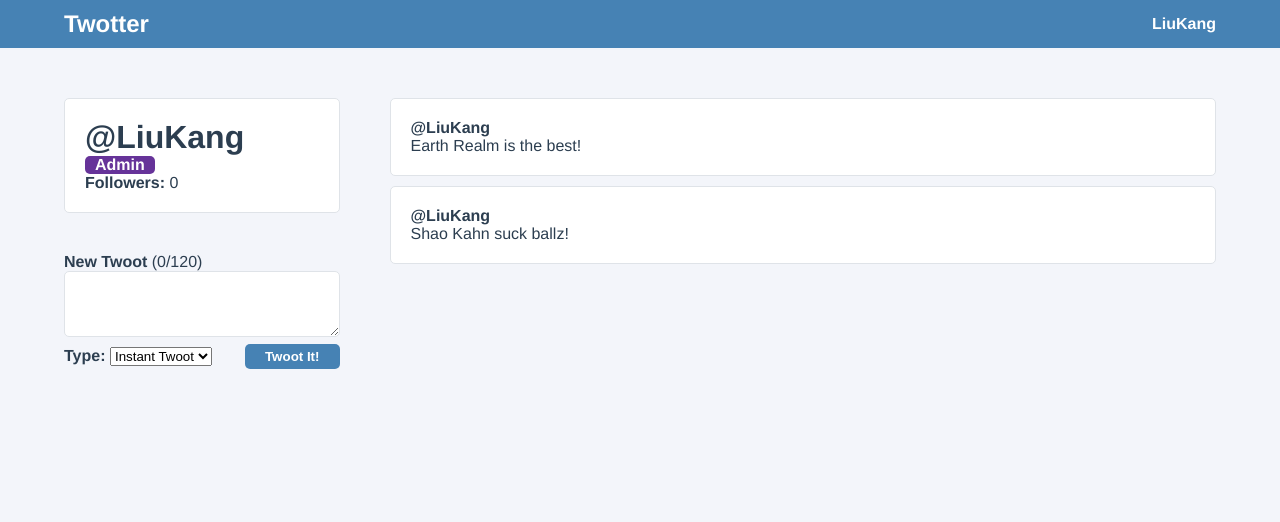
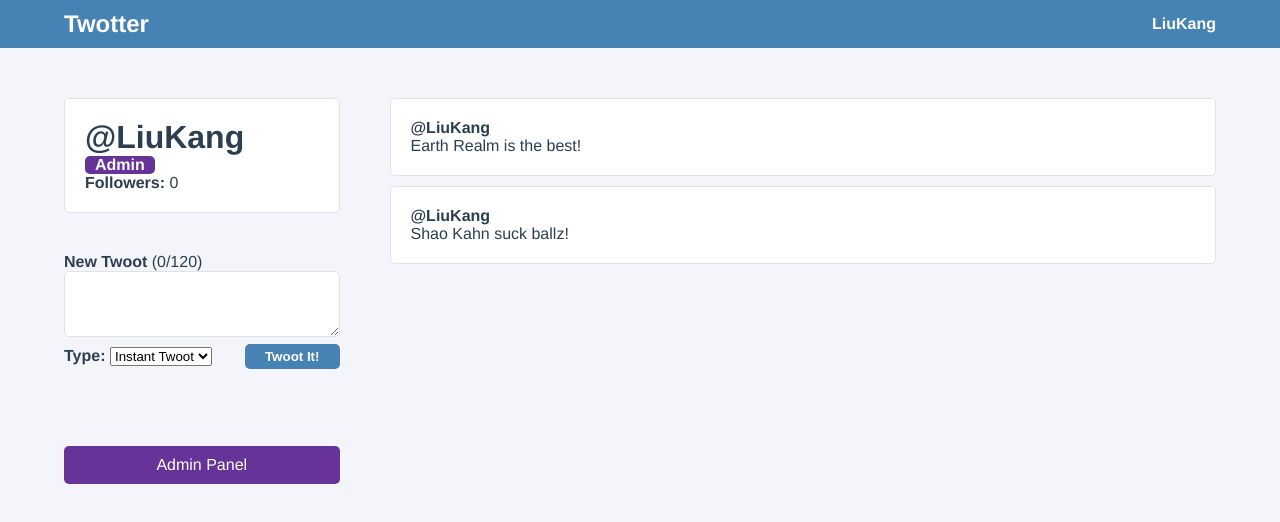
Before and after one commit to mi4en/tweeter-clone-vue3, a Vue app: page /user/1 in a window 1280 px wide. Shown: the top 522 px of the page. Built offline with nearby package versions, Linux system fonts and the light colour scheme.

Commit message:
add last changes;

```diff
--- a/src/components/CreateTwootPanel.vue
+++ b/src/components/CreateTwootPanel.vue
@@ -43,7 +43,7 @@ export default {
 		const newTwootCharacterCount = computed(() => state.newTwootContent.length);
 
 		function createNewTwoot() {
-			if (state.newTwootContent && state.selectedTwootType !== 'draft') {
+			if (state.newTwootContent && newTwootCharacterCount.value < 121 && state.selectedTwootType !== 'draft') {
 				ctx.emit('add-twoot', state.newTwootContent);
 				state.newTwootContent = '';
 			}
--- a/src/views/Admin.vue
+++ b/src/views/Admin.vue
@@ -1,6 +1,9 @@
 <template>
 	<div class="admin">
 		<h1>Admin Panel</h1>
+		<div class="options">Admin Option 1</div>
+		<div class="options">Admin Option 2</div>
+		<div class="options">Admin Option 3</div>
 	</div>
 </template>
 
@@ -13,5 +16,9 @@ export default {
 <style lang="scss" scoped>
 .admin {
 	padding: 50px 5%;
+
+	.options {
+		padding: 10px;
+	}
 }
 </style>
--- a/src/views/UserProfile.vue
+++ b/src/views/UserProfile.vue
@@ -13,6 +13,9 @@
 		<div class="user-profile__twoots-wrapper">
 			<TwootItem v-for="twoot in state.user.twoots" :key="twoot.id" :username="state.user.username" :twoot="twoot" />
 		</div>
+		<router-link class="admin-btn" to="/admin">
+			Admin Panel
+		</router-link>
 	</div>
 </template>
 
@@ -82,5 +85,13 @@ export default {
 		grid-gap: 10px;
 		margin-bottom: auto;
 	}
+
+	.admin-btn {
+		background: rebeccapurple;
+		color: #fff;
+		padding: 10px;
+		border-radius: 5px;
+		text-align: center;
+	}
 }
 </style>
```
